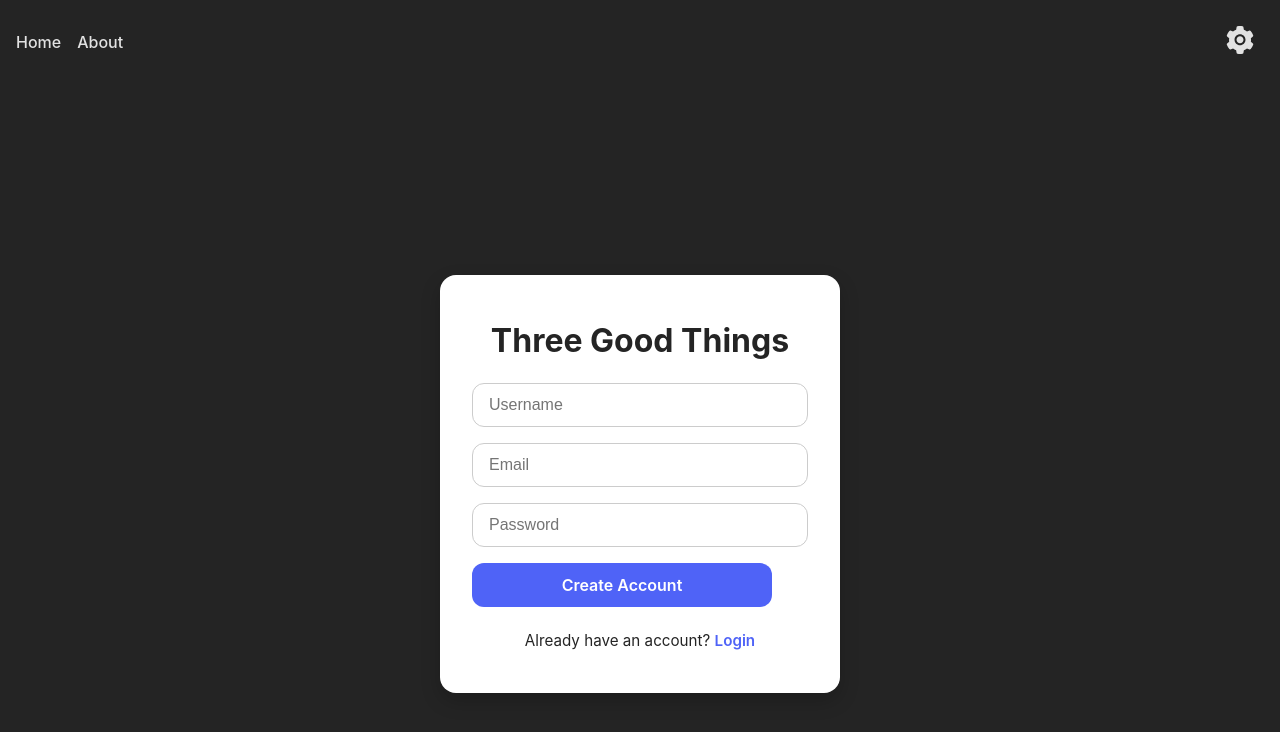
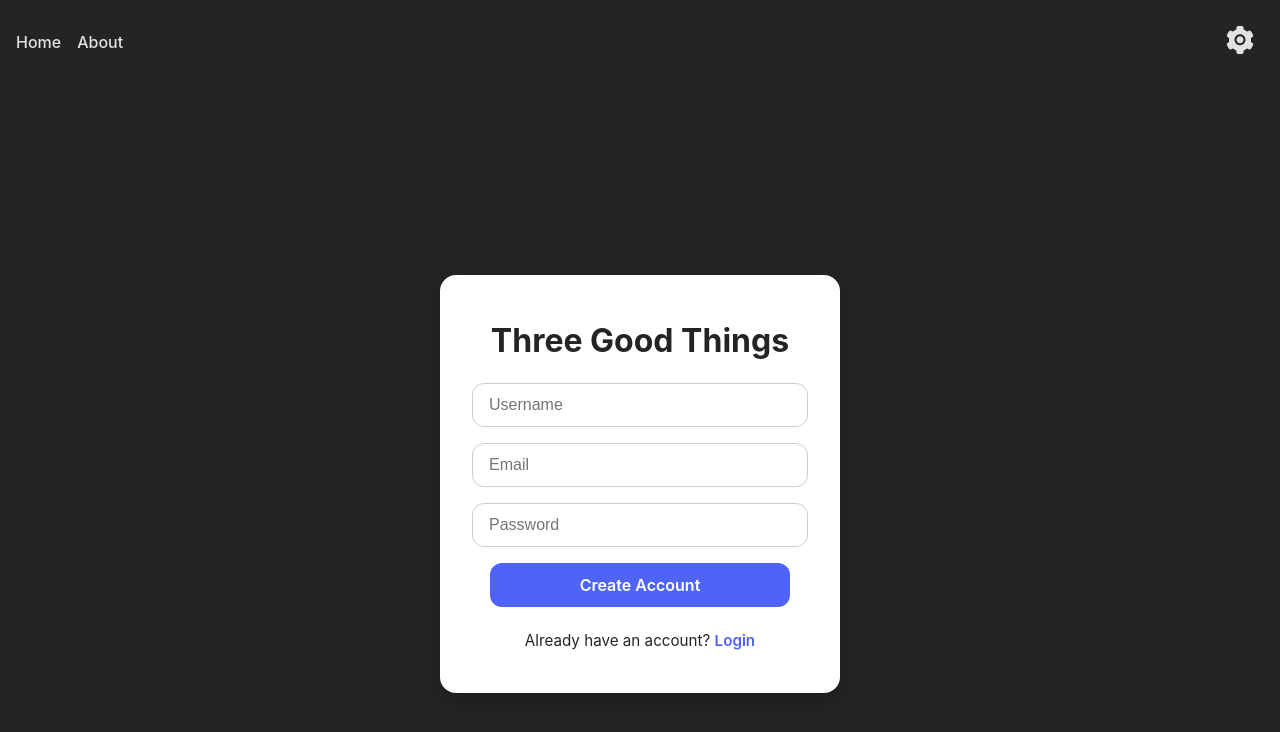
Before and after one commit to Asyboi/ThreeGoodThings, a React (Vite) app in the folder frontend/: page /create in a window 1280 px wide. Shown: the top 732 px of the page. Built offline with nearby package versions, Linux system fonts and the light colour scheme.

Commit message:
Fixed button styling.

```diff
--- a/frontend/src/pages/Login.jsx
+++ b/frontend/src/pages/Login.jsx
@@ -1,7 +1,7 @@
 import { useState } from "react";
 import { loginUser } from "../services/requests";
 import { useNavigate, Link } from "react-router-dom";
-import './styles/Login.css'; // import the CSS file
+import './styles/Login.css';
 
 const Login = () => {
   const [username, setUsername] = useState("");
--- a/frontend/src/pages/styles/CreateAccount.css
+++ b/frontend/src/pages/styles/CreateAccount.css
@@ -55,6 +55,8 @@
 /* Buttons */
 .account-button {
   width: 100%;
+  margin: 0 auto;
+
   padding: 0.75rem;
   background-color: #4f63f7;
   color: white;
--- a/frontend/src/pages/styles/Login.css
+++ b/frontend/src/pages/styles/Login.css
@@ -55,6 +55,8 @@
 /* Button */
 .login-button {
   width: 100%;
+  margin: 0 auto;
+
   padding: 0.75rem;
   background-color: #4f63f7;
   color: white;
```
